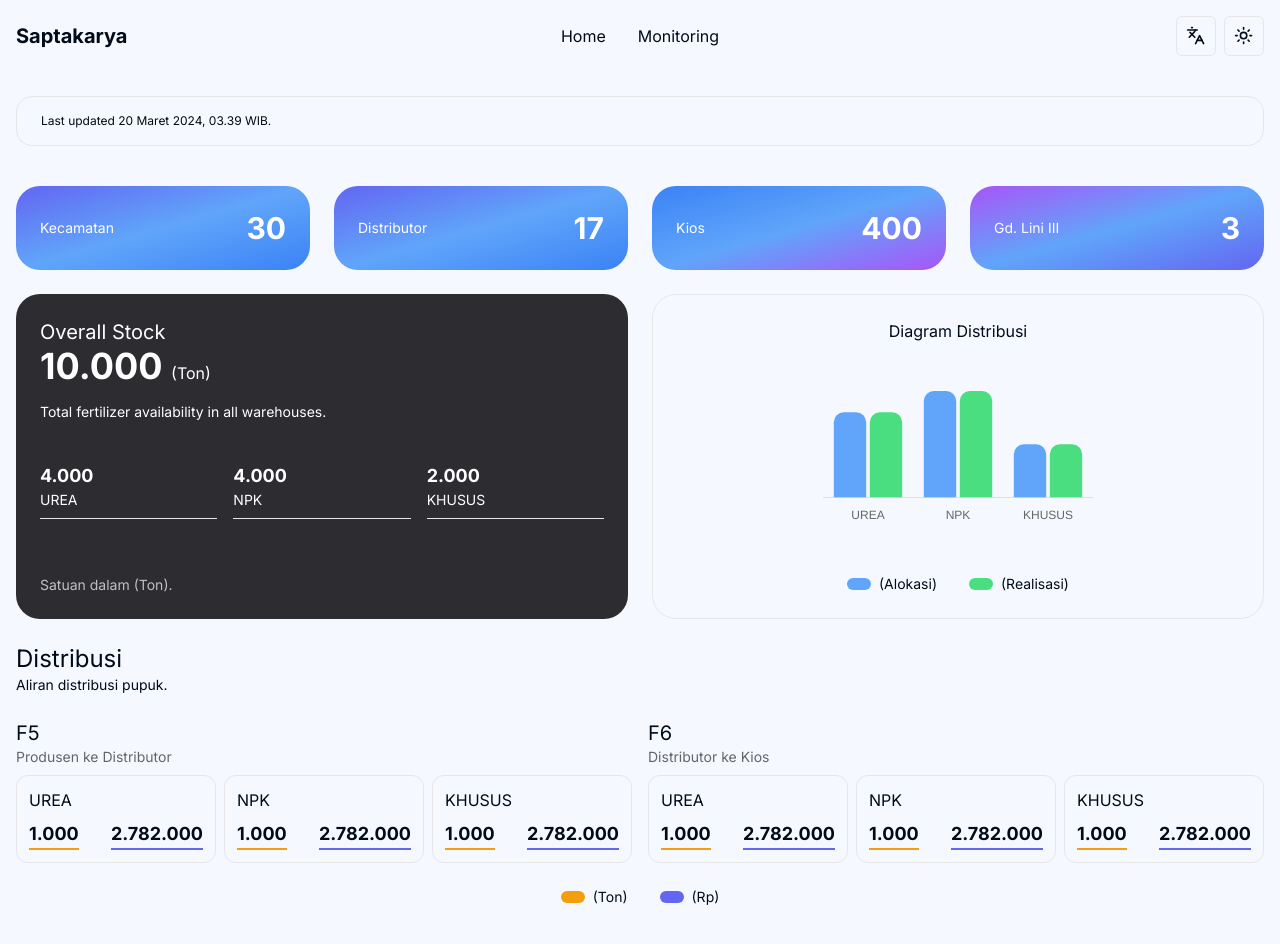
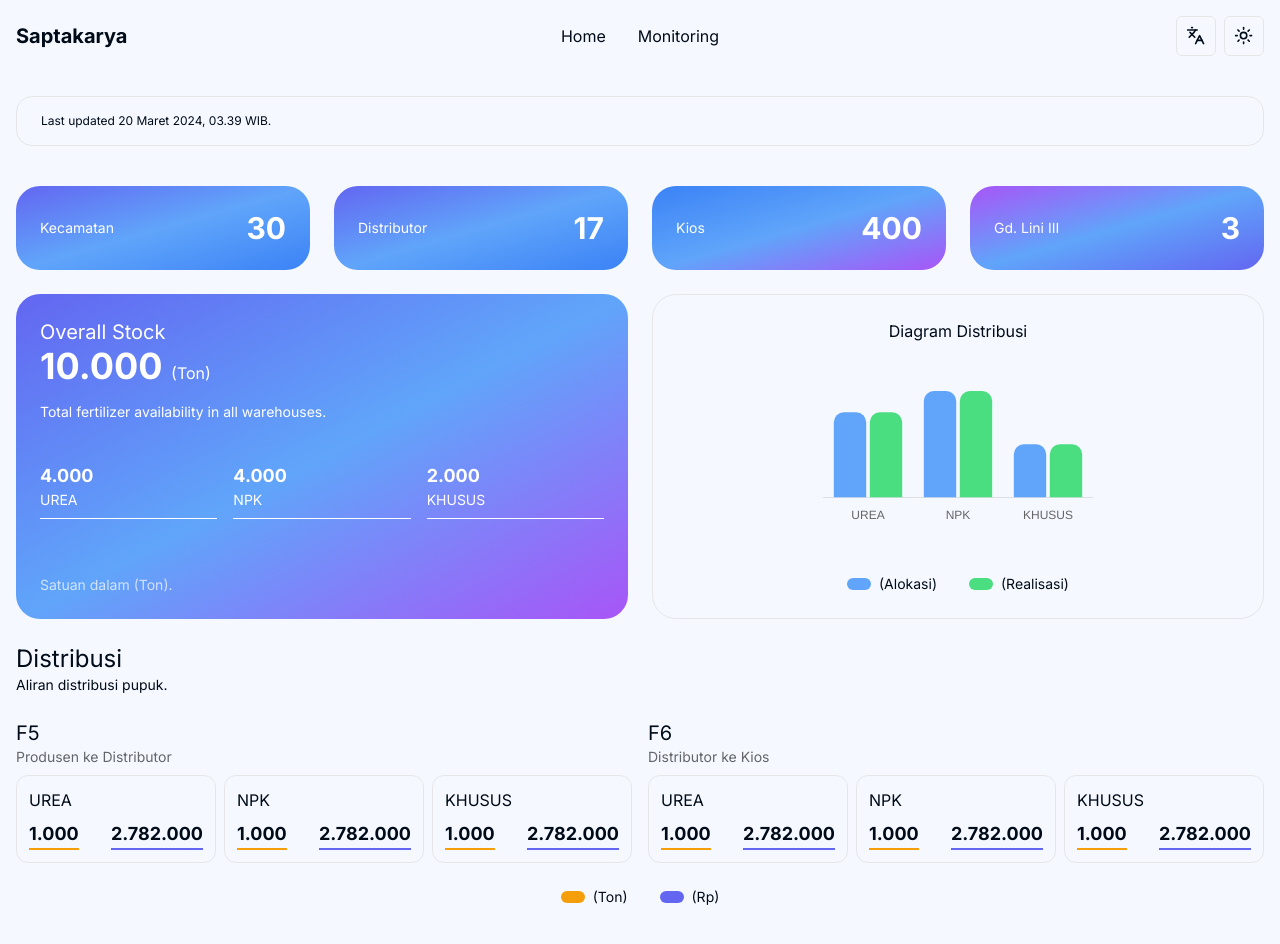
Before and after one commit to weexdayend/didactic-waffle, a Next.js app: page /en/home in a window 1280 px wide. Shown: the top 944 px of the page. Built offline with nearby package versions, Linux system fonts and the light colour scheme.

Commit message:
new color for card overall

```diff
--- a/src/components/home/card-overall.tsx
+++ b/src/components/home/card-overall.tsx
@@ -6,28 +6,28 @@ const CardOverall = () => {
   const cs = useTranslations('CardStock');
 
   return (
-    <div className='grid w-full h-full md:col-span-2 lg:col-span-2 xl:col-span-2 bg-zinc-900/90 dark:bg-white px-6 py-6 rounded-3xl'>
+    <div className='grid w-full h-full md:col-span-2 lg:col-span-2 xl:col-span-2 bg-gradient-to-br from-indigo-500 via-blue-400 to-purple-500 px-6 py-6 rounded-3xl'>
       <div className='flex flex-col h-full w-full justify-between gap-2'>
         <div className='w-full h-fit'>
-          <h4 className='text-xl text-white dark:text-zinc-900'>{cs('title')}</h4>
-          <h1 className='font-bold text-4xl text-white dark:text-zinc-900'>10.000 <span className='text-base font-normal'>(Ton)</span></h1>
-          <h6 className='text-sm text-white dark:text-zinc-900 mt-4'>{cs('description')}</h6>
+          <h4 className='text-xl text-white'>{cs('title')}</h4>
+          <h1 className='font-bold text-4xl text-white'>10.000 <span className='text-base font-normal'>(Ton)</span></h1>
+          <h6 className='text-sm text-white mt-4'>{cs('description')}</h6>
         </div>
         <div className='grid grid-cols-3 gap-4 items-center justify-between my-4'>
-          <div className='flex flex-col border-b pb-2'>
-            <h1 className='text-lg font-bold text-white dark:text-zinc-900'>4.000</h1>
-            <h1 className='text-sm text-white dark:text-zinc-900'>UREA</h1>
+          <div className='flex flex-col border-b border-white pb-2'>
+            <h1 className='text-lg font-bold text-white'>4.000</h1>
+            <h1 className='text-sm text-white'>UREA</h1>
           </div>
-          <div className='w-full h-full border-b pb-2'>
-            <h1 className='text-lg font-bold text-white dark:text-zinc-900'>4.000</h1>
-            <h1 className='text-sm text-white dark:text-zinc-900'>NPK</h1>
+          <div className='w-full h-full border-b border-white pb-2'>
+            <h1 className='text-lg font-bold text-white'>4.000</h1>
+            <h1 className='text-sm text-white'>NPK</h1>
           </div>
-          <div className='w-full h-full border-b pb-2'>
-            <h1 className='text-lg font-bold text-white dark:text-zinc-900'>2.000</h1>
-            <h1 className='text-sm text-white dark:text-zinc-900'>KHUSUS</h1>
+          <div className='w-full h-full border-b border-white pb-2'>
+            <h1 className='text-lg font-bold text-white'>2.000</h1>
+            <h1 className='text-sm text-white'>KHUSUS</h1>
           </div>
         </div>
-        <h6 className='text-sm text-white/70 dark:text-zinc-900/70 mt-4'>Satuan dalam (Ton).</h6>
+        <h6 className='text-sm text-white/70 mt-4'>Satuan dalam (Ton).</h6>
       </div>
     </div>
   )
```
